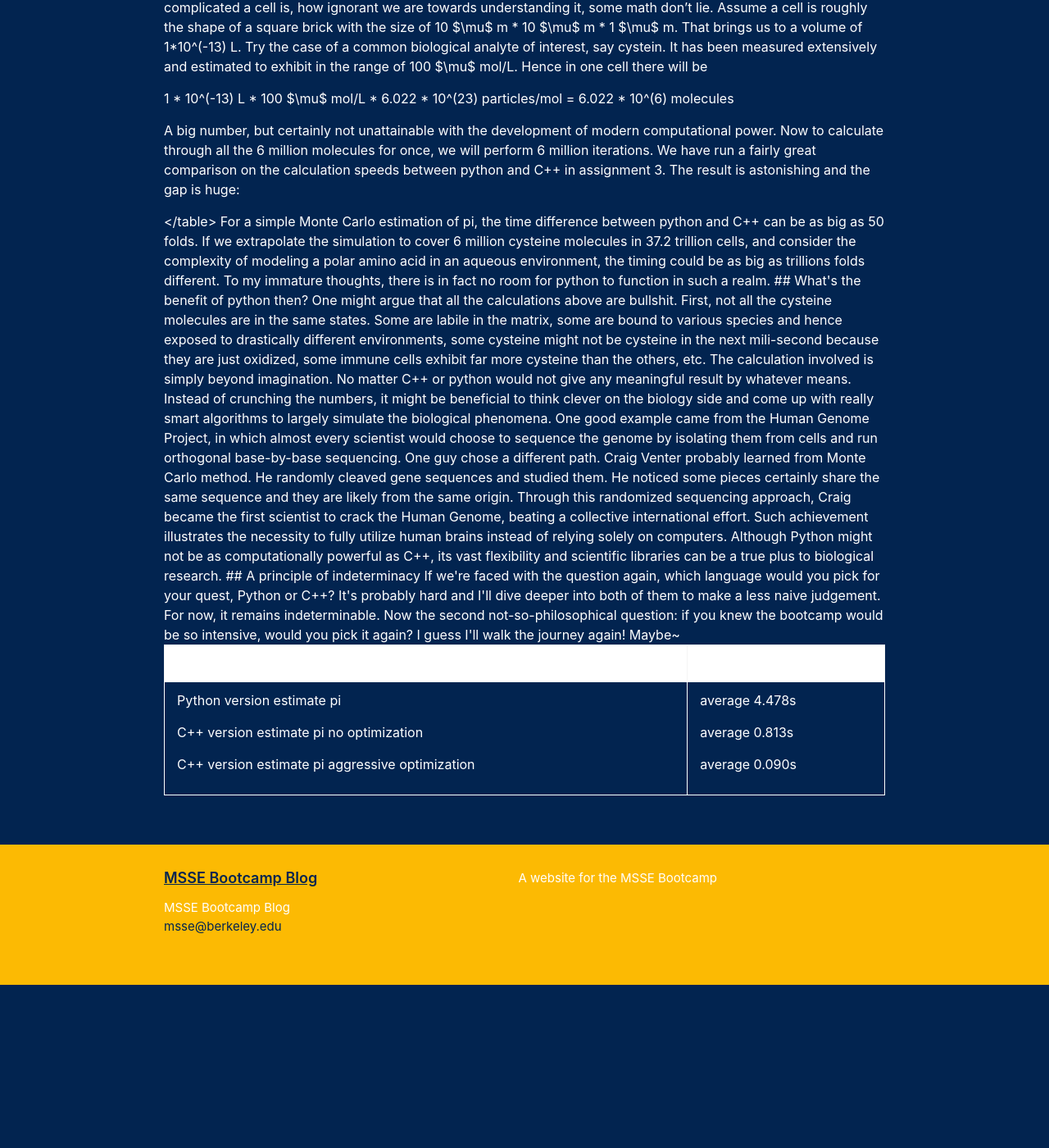
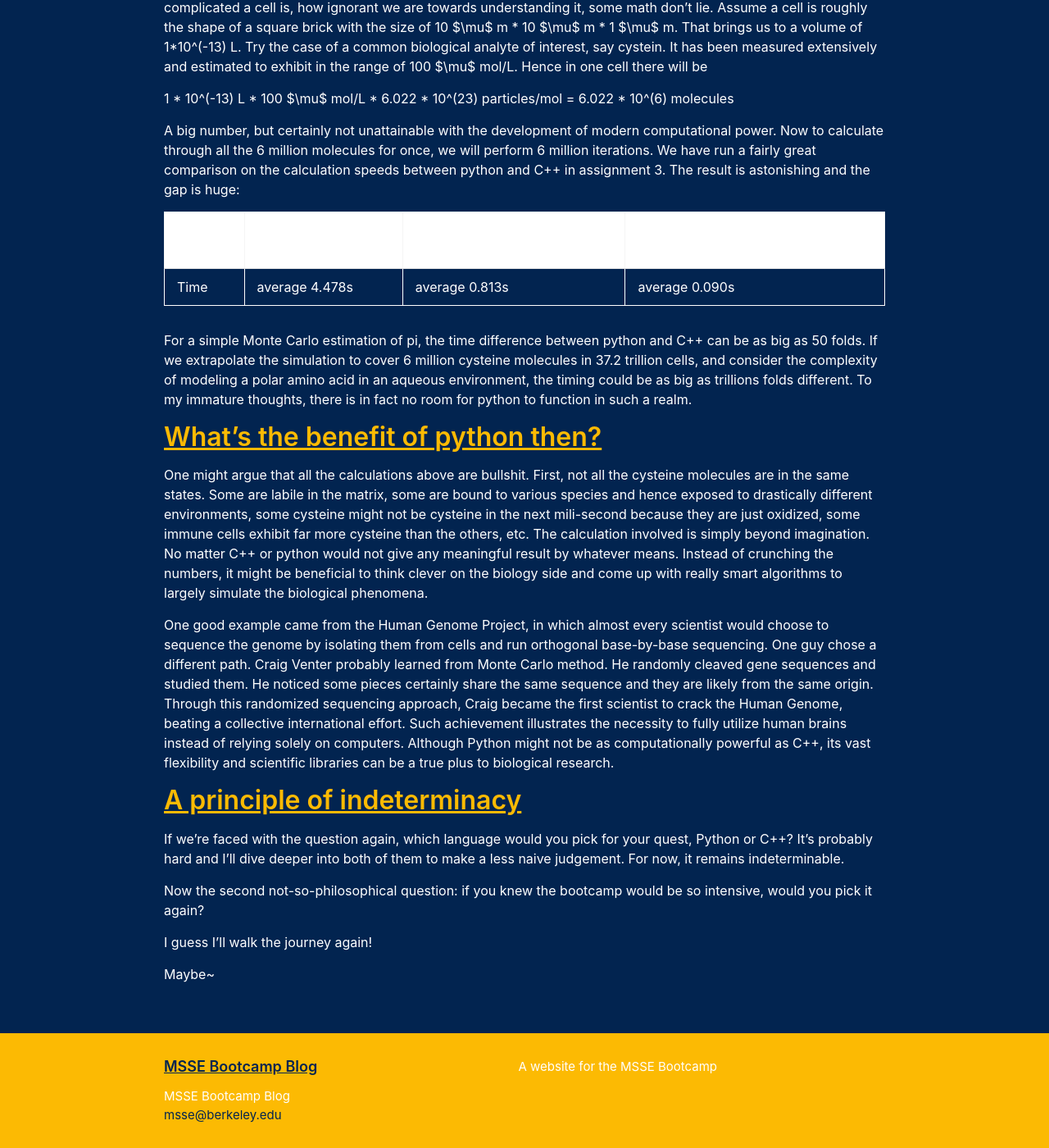
Before and after one commit to msse-2022-bootcamp/blog-alpha-chi-omega, a Jekyll site: the page built from _posts/2022-08-16-WX_Blog3.md, in a window 1280 px wide and 1400 px high, scrolled down 715 px. Shown: the whole window at 82% size. Built offline with Jekyll 4.4.1, drawn with Linux system fonts in a browser that asks for light colours; some web fonts are replaced; Markdown is read by kramdown in place of the engine named in the settings; before the commit the page ends 1916 px from its top, so only the background shows below that.

Commit message:
fixed markdown table

```diff
--- a/_posts/2022-08-16-WX_Blog3.md
+++ b/_posts/2022-08-16-WX_Blog3.md
@@ -20,32 +20,9 @@ No matter how complicated a cell is, how ignorant we are towards understanding i
 
 A big number, but certainly not unattainable with the development of modern computational power. Now to calculate through all the 6 million molecules for once, we will perform 6 million iterations. We have run a fairly great comparison on the calculation speeds between python and C++ in assignment 3. The result is astonishing and the gap is huge:
 
-<table>
-<tr>
-    <th>
-        Program
-    </th>
-    <th>
-        Time
-    </th>
-<tr>
-<tr>
-    <td>
-        <p>Python version estimate pi</p>
-        <p>C++ version estimate pi no optimization</p>
-        <p>C++ version estimate pi aggressive optimization</p>
-        <ul>
-        </ul>
-    </td>
-    <td>
-        <p>average 4.478s</p>
-        <p>average 0.813s</p>
-        <p>average 0.090s</p>
-        <ul>
-        </ul>
-    </td>
-</tr>
-</table>
+Program | Python version estimate pi | C++ version estimate pi no optimization | C++ version estimate pi aggressive optimization |
+---------|----------|----------|-------------------------------------------------|
+  Time  | average 4.478s  | average 0.813s  | average 0.090s
 
 For a simple Monte Carlo estimation of pi, the time difference between python and C++ can be as big as 50 folds. If we extrapolate the simulation to cover 6 million cysteine molecules in 37.2 trillion cells, and consider the complexity of modeling a polar amino acid in an aqueous environment, the timing could be as big as trillions folds different. To my immature thoughts, there is in fact no room for python to function in such a realm.
 
```
